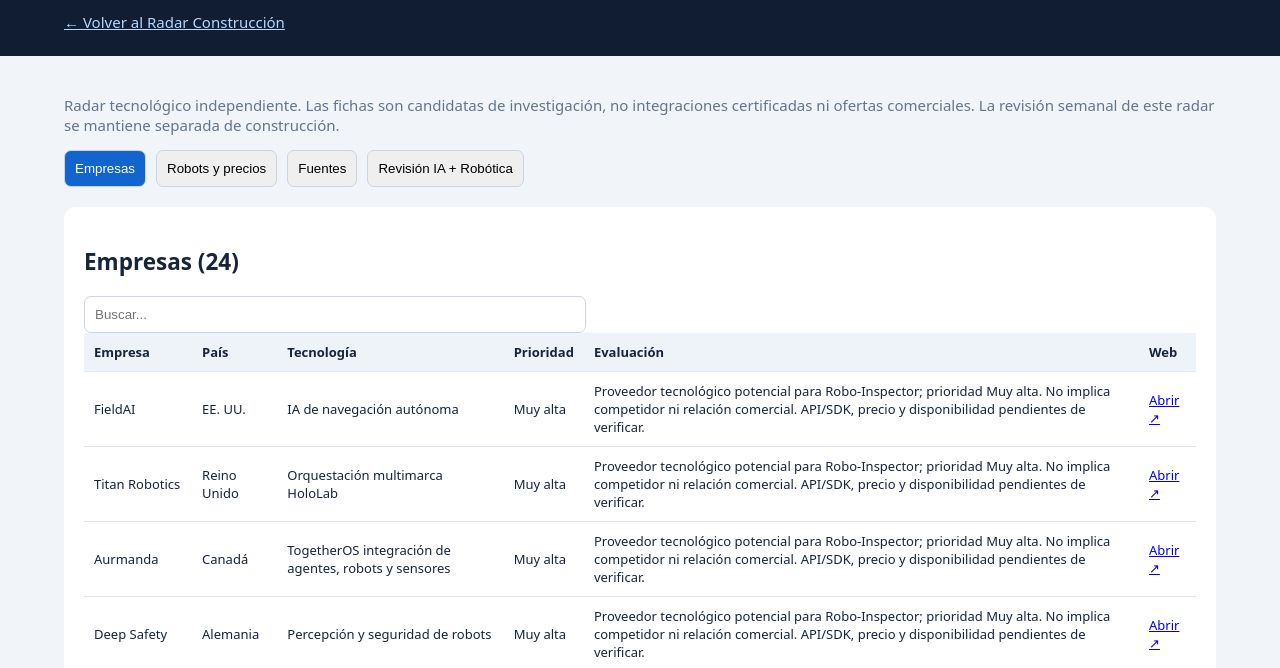
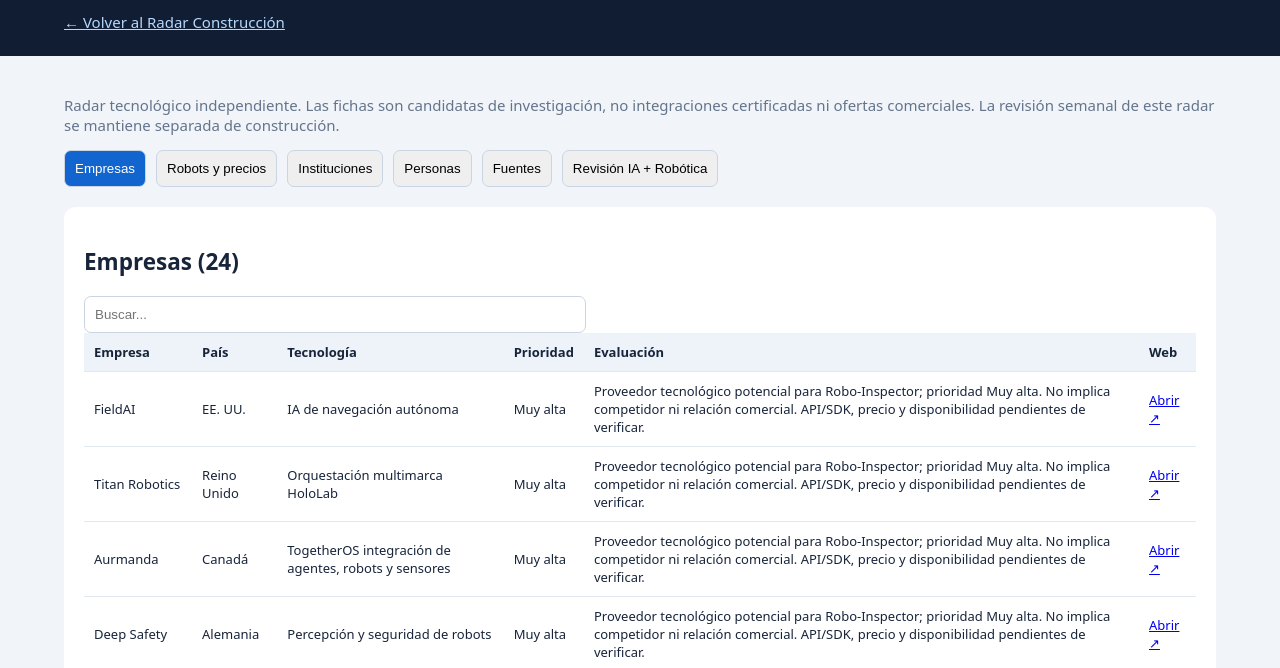
Before and after one commit to primitivo-carranza/pct-intelligence, a plain HTML site: page robotics.html in a window 1280 px wide. Shown: the part 128-796 px from the top of the page. Drawn offline with Linux system fonts and the light colour scheme.

Commit message:
Show institutions and people tabs in robotics radar

```diff
--- a/robotics.html
+++ b/robotics.html
@@ -1,6 +1,6 @@
 <!doctype html><html lang="es"><head><meta charset="utf-8"><meta name="viewport" content="width=device-width,initial-scale=1"><title>PCT · Radar IA + Robótica</title><style>body{margin:0;font:15px system-ui;background:#f1f5fa;color:#17243a}header{background:#101d32;color:#fff;padding:24px 5vw}header a{color:#b5d8ff}main{max-width:1400px;margin:auto;padding:24px 5vw}nav{display:flex;gap:10px;flex-wrap:wrap;margin-bottom:20px}button,input{padding:10px;border:1px solid #cbd5e1;border-radius:7px}button{cursor:pointer}button.active{background:#1265cf;color:white}section{background:white;border-radius:12px;padding:20px;margin-bottom:16px}table{width:100%;border-collapse:collapse}td,th{text-align:left;padding:10px;border-bottom:1px solid #e2e8f0;font-size:13px}th{background:#eef3fa}.scroll{overflow:auto}.muted{color:#64748b}.grid{display:flex;gap:15px;flex-wrap:wrap}.card{background:#edf4ff;padding:18px;border-radius:8px;min-width:170px}.card b{font-size:26px;display:block}</style></head><body><header><h1>◈ Radar IA + Robótica</h1><p>Robo-Inspector · PCT Engineering Resources</p><a href="index.html">← Volver al Radar Construcción</a></header><main><p class="muted">Radar tecnológico independiente. Las fichas son candidatas de investigación, no integraciones certificadas ni ofertas comerciales. La revisión semanal de este radar se mantiene separada de construcción.</p><nav id="tabs"></nav><section id="view">Cargando…</section></main><script>
 const esc=x=>String(x??'').replace(/[&<>"']/g,c=>({'&':'&amp;','<':'&lt;','>':'&gt;','"':'&quot;',"'":'&#39;'}[c]));
-const sections={'Empresas':['companies',[['name','Empresa'],['country','País'],['specialty','Tecnología'],['priority','Prioridad'],['notes','Evaluación'],['source','Web']]],'Robots y precios':['models',[['manufacturer','Fabricante'],['name','Robot'],['price','Precio indicativo'],['integration','Integración'],['status','Estado']]],'Fuentes':['sources',[['name','Fuente'],['kind','Tipo'],['frequency','Revisión'],['source','Enlace']]],'Revisión IA + Robótica':['reviews',[['name','Fecha'],['summary','Hallazgos'],['actions','Acciones']]]};
+const sections={'Empresas':['companies',[['name','Empresa'],['country','País'],['specialty','Tecnología'],['priority','Prioridad'],['notes','Evaluación'],['source','Web']]],'Robots y precios':['models',[['manufacturer','Fabricante'],['name','Robot'],['price','Precio indicativo'],['integration','Integración'],['status','Estado']]],'Instituciones':['institutions',[['name','Institución'],['type','Tipo'],['city','Ciudad'],['specialty','Especialidad'],['priority','Prioridad'],['opportunity','Colaboración'],['source','Web']]],'Personas':['people',[['name','Persona'],['institution','Institución'],['specialty','Perfil'],['priority','Prioridad'],['relationship','Relación'],['collaboration','Objetivo'],['status','Verificación'],['source','Web']]],'Fuentes':['sources',[['name','Fuente'],['kind','Tipo'],['frequency','Revisión'],['source','Enlace']]],'Revisión IA + Robótica':['reviews',[['name','Fecha'],['summary','Hallazgos'],['actions','Acciones']]]};
 let data={},tab='Empresas';const key='pct-robotics-v1';
 function render(){document.getElementById('tabs').innerHTML=Object.keys(sections).map(k=>'<button data-tab="'+esc(k)+'" class="'+(k===tab?'active':'')+'">'+esc(k)+'</button>').join('');document.querySelectorAll('[data-tab]').forEach(b=>b.onclick=()=>{tab=b.dataset.tab;render()});let [k,fields]=sections[tab],rows=data[k]||[];document.getElementById('view').innerHTML='<h2>'+esc(tab)+' ('+rows.length+')</h2><input id="search" placeholder="Buscar..." style="width:min(95%,480px)"><div class="scroll" id="results"></div>';function draw(q=''){let filtered=rows.filter(r=>JSON.stringify(r).toLowerCase().includes(q.toLowerCase()));document.getElementById('results').innerHTML='<table><thead><tr>'+fields.map(f=>'<th>'+esc(f[1])+'</th>').join('')+'</tr></thead><tbody>'+filtered.map(r=>'<tr>'+fields.map(([f])=>'<td>'+((f==='source'&&/^https?:\/\//.test(r[f]||''))?'<a target="_blank" rel="noopener noreferrer" href="'+esc(r[f])+'">Abrir ↗</a>':esc(r[f]))+'</td>').join('')+'</tr>').join('')+'</tbody></table>'}draw();document.getElementById('search').oninput=e=>draw(e.target.value)}
 (async()=>{try{let r=await fetch('data/robotics-feed.json?ts='+Date.now(),{cache:'no-store'});if(!r.ok)throw Error('HTTP '+r.status);data=await r.json();localStorage.setItem(key,JSON.stringify(data))}catch(e){try{data=JSON.parse(localStorage.getItem(key)||'{}')}catch(_){data={}}}render()})();
```
